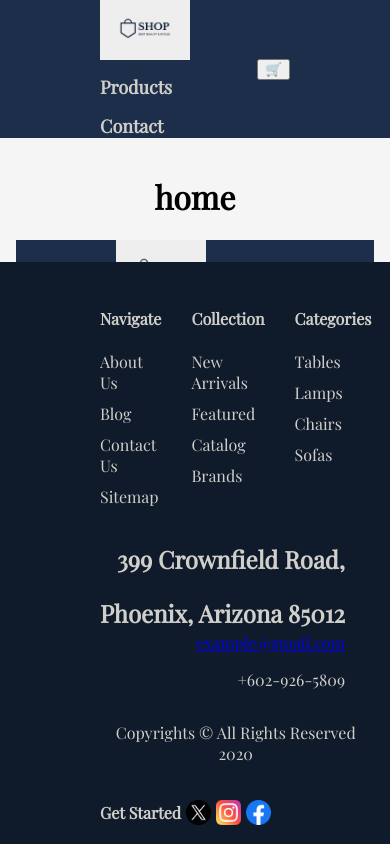
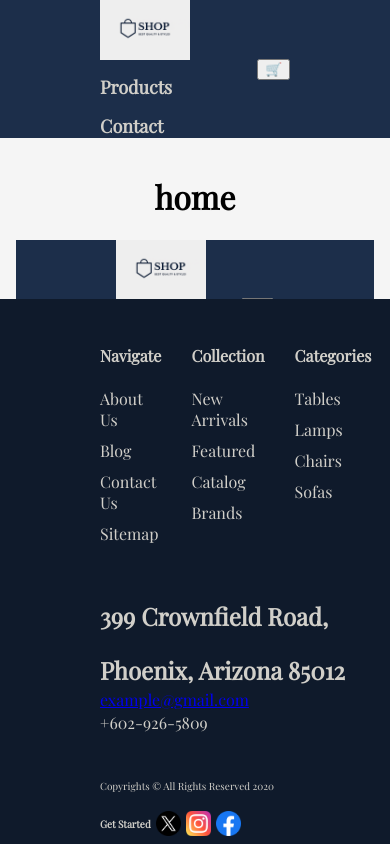
Before and after one commit to Ahmedhatem307/e-commerce-app, a Vue app: page /App in a window 390 px wide. Built offline with nearby package versions, Linux system fonts and the light colour scheme.

Commit message:
Add media quary for phone

```diff
--- a/src/components/Footer.vue
+++ b/src/components/Footer.vue
@@ -112,6 +112,9 @@ footer {
   & h2 {
     margin-bottom: 3px;
   }
+  & .container__phone {
+    margin-top: 2px;
+  }
 }
 
 .container__social {
@@ -124,4 +127,19 @@ footer {
     height: 25px;
   }
 }
+
+@media (max-width: 767px) {
+  .container__layout,
+  .container__info {
+    margin-bottom: 20px;
+  }
+
+  .container__info {
+    text-align: left;
+  }
+
+  .container__buttom {
+    font-size: x-small;
+  }
+}
 </style>
```
